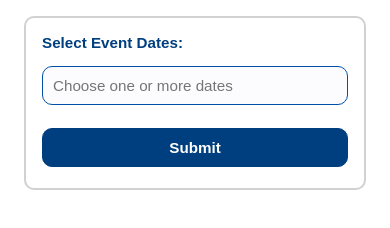
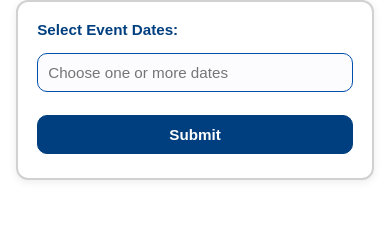
Before and after one commit to TeoIsRayoo/event-calendar, a plain HTML site: page index.html in a window 390 px wide. Drawn offline with nearby package versions, Linux system fonts and the light colour scheme.

Commit message:
index.html

```diff
--- a/index.html
+++ b/index.html
@@ -34,7 +34,6 @@
       border-radius: 12px;
       box-shadow: 0 2px 12px rgba(0, 0, 0, 0.1);
       width: 100%;
-      max-width: 100%;
       border: 2px solid #d1d1d1;
       box-sizing: border-box;
     }
@@ -84,7 +83,7 @@
       border-color: #002a5c;
     }
 
-    /* 🖥 Tablet a menšie obrazovky */
+    /* 🖥 Tablet a bežné obrazovky */
     @media (max-width: 768px) {
       .form-wrapper {
         justify-content: center;
@@ -108,12 +107,20 @@
       }
     }
 
-    /* 📱 Úzke telefóny – dodatočné zúženie */
+    /* 📱 Úzke telefóny – skutočne centrovaný box bez useknutia */
     @media (max-width: 480px) {
+      .form-wrapper {
+        justify-content: center;
+        padding: 0;
+      }
+
       .form-box {
-        margin-left: auto;
-        margin-right: auto;
-        width: calc(100% - 16px); /* 8px odsadenie z oboch strán */
+        width: calc(100% - 32px); /* 16px naľavo + napravo */
+        margin: 0 auto;
+        border-radius: 12px;
+        padding: 1.2em;
+        box-shadow: 0 2px 8px rgba(0, 0, 0, 0.08);
+        box-sizing: border-box;
       }
     }
   </style>
```
